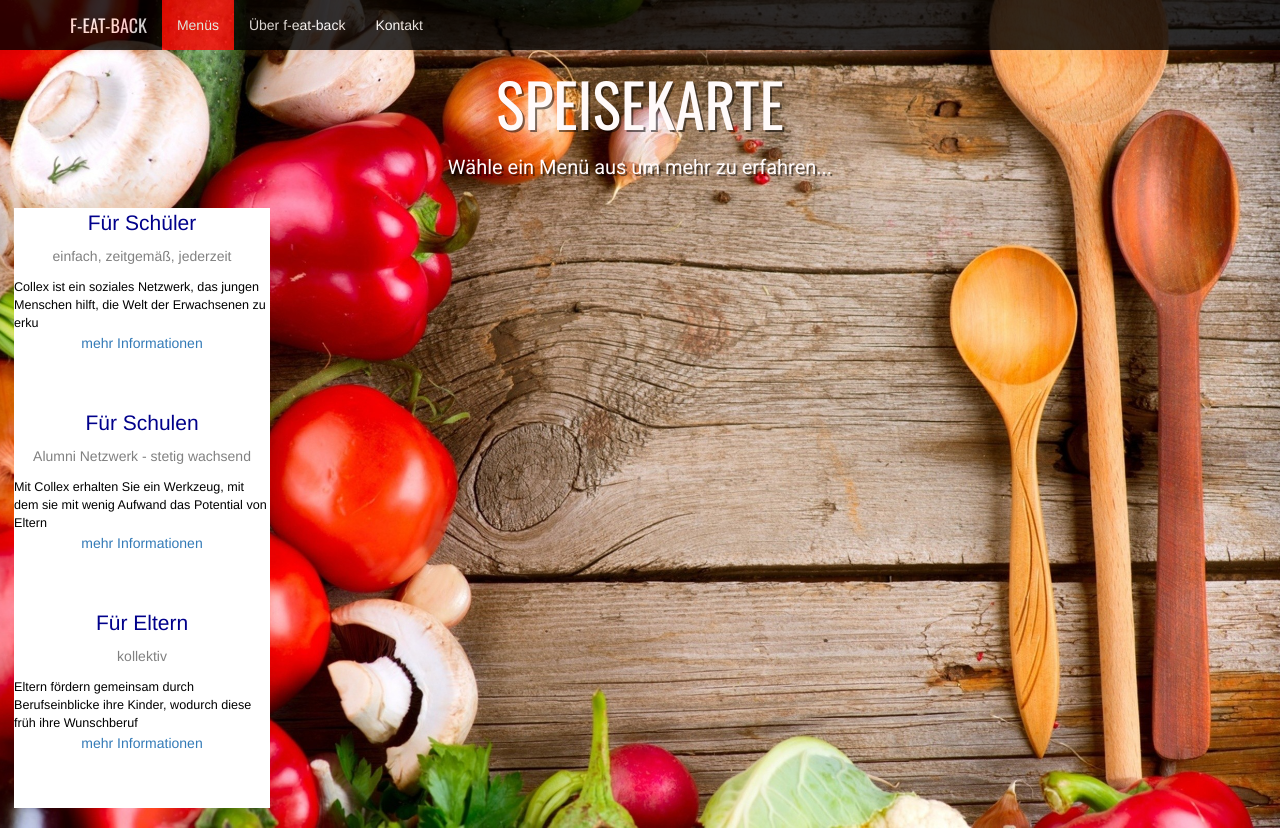
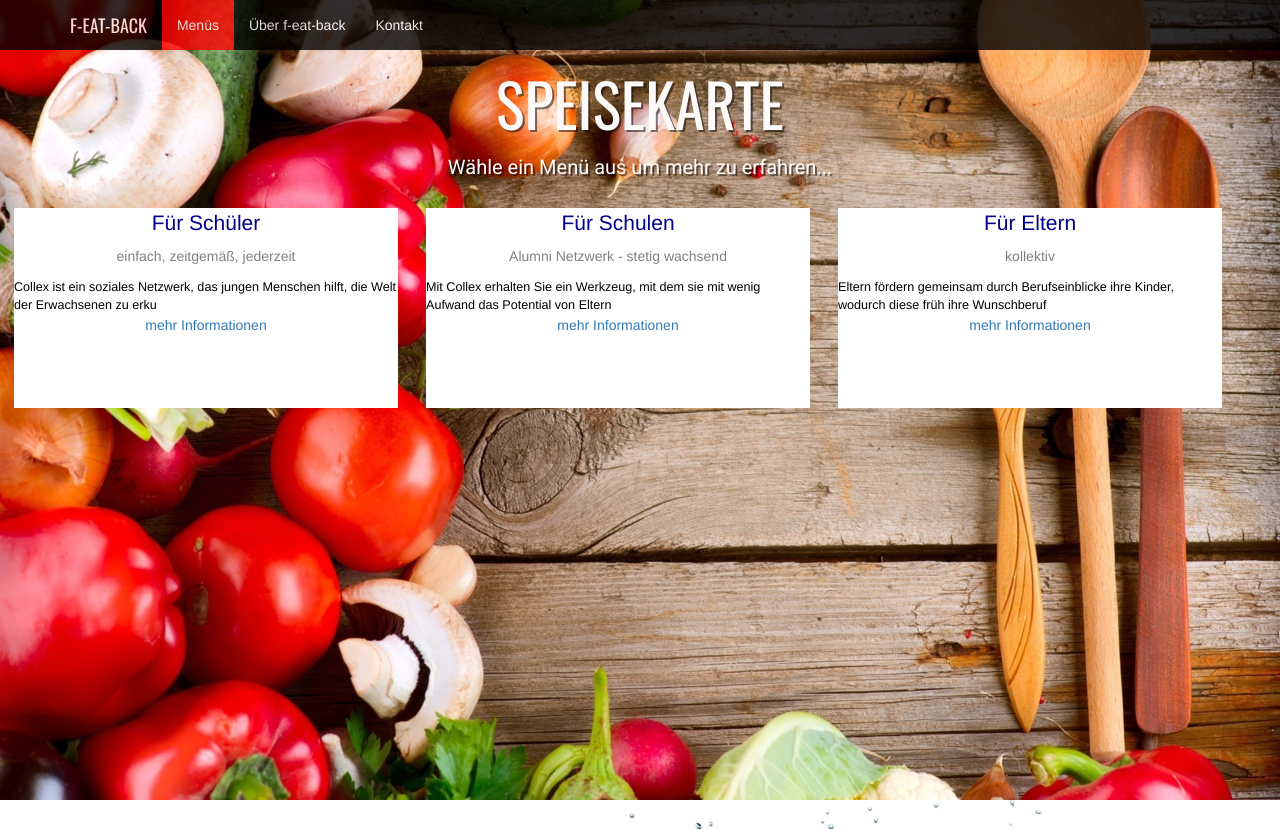
Before and after one commit to paulstrobel/featback, a PHP site: page /index.html in a window 1280 px wide. Shown: the top 829 px of the page. Run offline with PHP 8.4, Linux system fonts and the light colour scheme.

Commit message:
Added floating Divs
Added IDs to the divs and made them floating beside each other

```diff
--- a/css/template.css
+++ b/css/template.css
@@ -1,6 +1,21 @@
 html, body {
     height: 100%;
     width: 100%;
+}
+
+#erstesEssen{
+    float: left;
+    width: 30%;
+}
+
+#zweitesEssen{
+    float: left;
+    width: 30%;
+}
+
+#drittesEssen{
+    float: left;
+    width: 30%;
 }
 
 .navbar {
--- a/index.html
+++ b/index.html
@@ -52,7 +52,7 @@
 
         <!-- -->
 <span class="container">
-	<div class="block">
+	<div id="erstesEssen" class="block">
 		<div class="title">Für Schüler</div>
 		<div class="smalltitle">einfach, zeitgemäß, jederzeit</div>
 		<div class="content">
@@ -60,7 +60,7 @@
 		</div>
 		<div class="reference"><a href="#">mehr Informationen</a></div>
 	</div>
-	<div class="block">
+	<div id="zweitesEssen" class="block">
 		<div class="title">Für Schulen</div>
 		<div class="smalltitle">Alumni Netzwerk - stetig wachsend</div>
 		<div class="content">
@@ -68,7 +68,7 @@
 		</div>
 		<div class="reference"><a href="#">mehr Informationen</a></div>
 	</div>
-	<div class="block">
+	<div id="drittesEssen" class="block">
 		<div class="title">Für Eltern</div>
 		<div class="smalltitle">kollektiv</div>
 		<div class="content">
```
